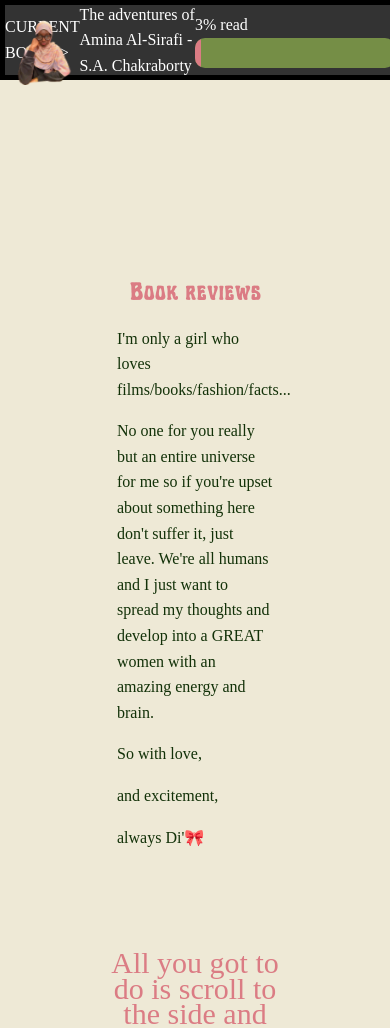
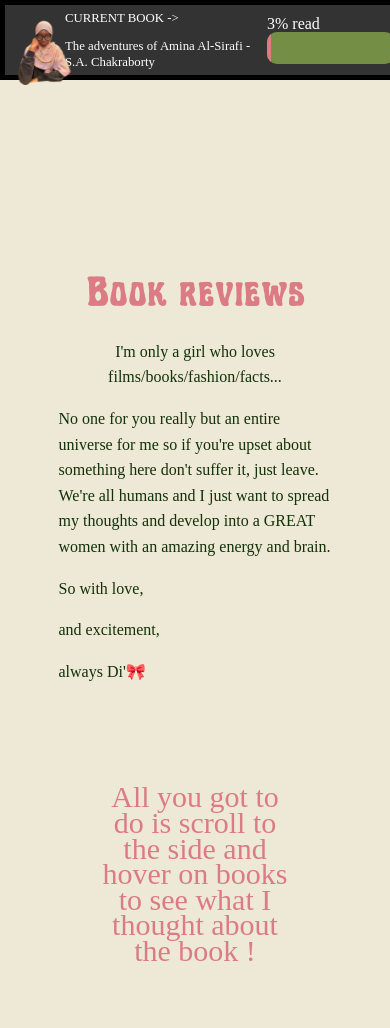
Before and after one commit to diabasmr/Diabasis, a PHP site: page /HTML/Library-test.html in a window 390 px wide; the page is wider, and only the part inside the window is pictured. Shown: the top 1028 px of that part. Run offline with PHP 8.4, Linux system fonts and the light colour scheme; some libraries are stand-ins or nearby versions; some web fonts are replaced.

Commit message:
starting responsiveness

```diff
--- a/HTML/Library-test.css
+++ b/HTML/Library-test.css
@@ -3,6 +3,7 @@
 	text-align: center;
 	margin-top: 200px;
 	font-family: Art-nuvo;
+	font-size: 2.5rem;
 	color: #db7c84;
 }
 
@@ -22,14 +23,15 @@
 	align-items: center;
 	justify-content: space-around;
 	color: white;
+	line-height: 1rem;
 	background-color: #333;
 	border: solid 5px black;
 }
 
 /*PROGRESS % READ*/
 #progresspercent {
-	width: 6px;
-	height: 30px;
+	width: 3%;
+	height: 2rem;
 	border-radius: 10px;
 	background-color: #db7c84;
 }
@@ -38,8 +40,8 @@
 	color: #414e27;
 	font-weight: bold;
 	overflow: hidden;
-	width: 200px;
-	height: 30px;
+	width: 10rem;
+	height: 2rem;
 	border-radius: 10px;
 	background-color: #758e46;
 }
@@ -56,7 +58,6 @@
 	overflow: scroll;
 	max-width: 100%;
 	margin-bottom: 0;
-	overflow: scroll;
 	display: flex;
 	gap: 0;
 	/* Alignement horizontal (au centre) */
@@ -80,26 +81,32 @@
 	margin: 0;
 	padding: 0;
 	display: block;
+	transition: transform 0.3s ease, box-shadow 0.3s ease;
+}
+
+.livre:hover {
+    transform: scale(1.1);
+    box-shadow: 0px 4px 10px rgba(0, 0, 0, 0.3);
 }
 
 .poche {
-	height: 400px;
+	height: 25rem;
 }
 
 .poche-en {
-	height: 450px;
+	height: 26rem;
 }
 
 .broche {
-	height: 500px;
+	height: 28rem;
 }
 
 .relie {
-	height: 550px;
+	height: 30rem;
 }
 
 .artbook {
-	height: 700px;
+	height: 40rem;
 }
 
 #omarsite{
@@ -108,3 +115,36 @@
 	font-size: 30px;
 	text-align: center;
 }
+
+@media(max-width:600px){
+	#current-read {
+		position: sticky;
+		top: 0;
+		z-index: 10;
+		width: 100%;
+		height: 70px;
+		display: flex;
+		align-items: center;
+		justify-content: space-around;
+		color: white;
+		background-color: #333;
+		border: solid 5px black;
+	}
+
+	#progressbar {
+		width: 8rem;
+	}
+
+	#name-current-book{
+		font-size: 0.8rem;
+		margin-left:60px;
+	}
+
+	.reminder {
+		width: 70%;
+		margin: 20px auto;
+	}
+	.reminder :nth-child(2) {
+		text-align: center;
+	}
+}
--- a/HTML/Library-test.html
+++ b/HTML/Library-test.html
@@ -16,8 +16,8 @@
 
 <body>
     <aside id="current-read">
-        <p>CURRENT BOOK -></p>
-        <p>The adventures of Amina Al-Sirafi - S.A. Chakraborty</p>
+        <div id="name-current-book"><p>CURRENT BOOK -></p>
+        <p>The adventures of Amina Al-Sirafi - S.A. Chakraborty</p></div>
         <label for="progressbar">3% read
         <div id="progressbar">
             <div id="progresspercent"></div>
--- a/HTML/work.html
+++ b/HTML/work.html
@@ -15,8 +15,8 @@
 
 <body>
     <header>
-        <img src="../pictures/diabasis-greet.webp" alt="Diabasis A WEBSITE" id="homie">
-        <img src="../pictures/barre-nav.webp" alt="Diabasis A WEBSITE" id="barre">
+        <img src="../pictures/diabasis-greet.webp" alt="photo de la créatrice du site" id="homie">
+        <img src="../pictures/barre-nav.webp" alt="Diabasis A WEBSITE banière verte" id="barre">
     </header>
     <nav>
         <ul id="menu">
```
